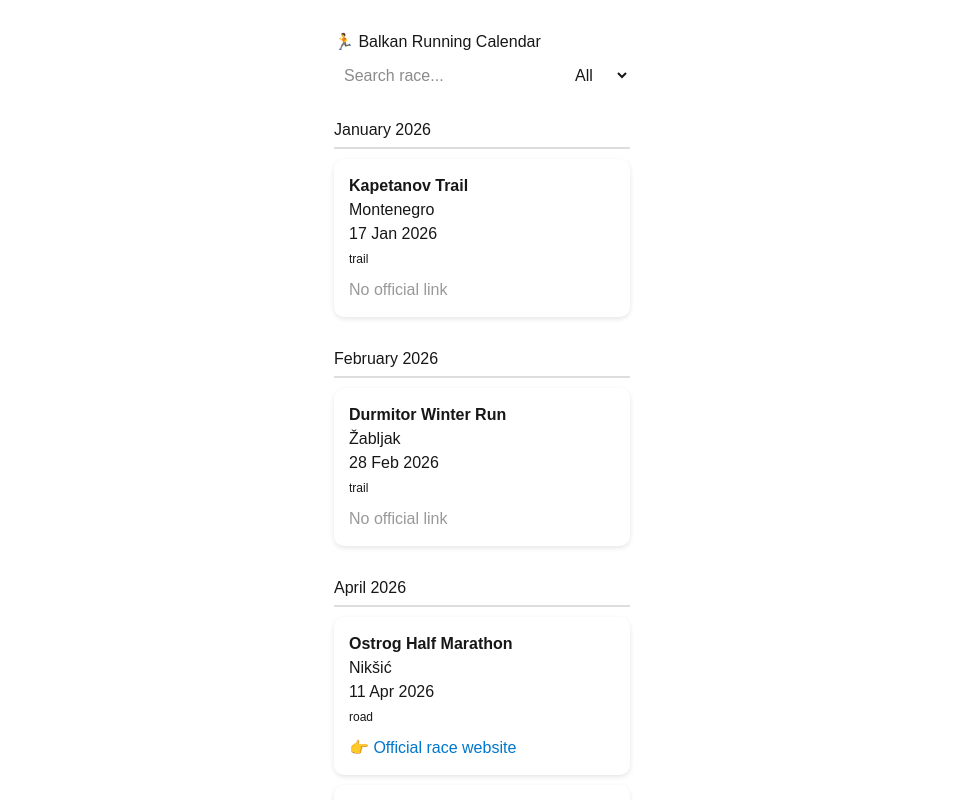
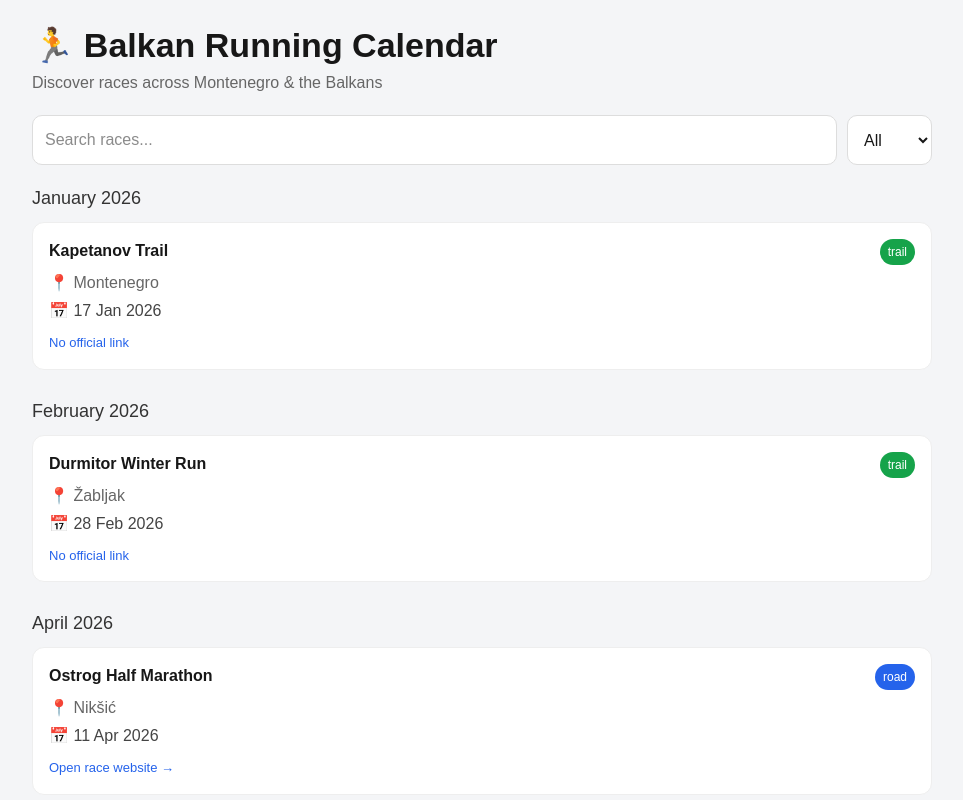
Before and after one commit to johnkremer-mne/runningkalender, a Next.js app: page / in a window 1280 px wide. Shown: the top 800 px of the page, without its empty margins (158-1121 px from the left). Built offline with nearby package versions, Linux system fonts and the light colour scheme.

Commit message:
Update UI design

```diff
--- a/app/page.tsx
+++ b/app/page.tsx
@@ -78,21 +78,17 @@ export default function Home() {
     }
   ]
 
-  // FILTER
   const filtered = races
-    .filter((r) =>
+    .filter(r =>
       r.name.toLowerCase().includes(search.toLowerCase())
     )
-    .filter((r) => filter === "all" || r.type === filter)
+    .filter(r => filter === "all" || r.type === filter)
     .sort((a, b) => new Date(a.date).getTime() - new Date(b.date).getTime())
 
-  // GROUP BY MONTH
   const grouped: Record<string, Race[]> = {}
 
-  filtered.forEach((r) => {
-    const date = new Date(r.date)
-
-    const month = date.toLocaleString("en-GB", {
+  filtered.forEach(r => {
+    const month = new Date(r.date).toLocaleString("en-GB", {
       month: "long",
       year: "numeric"
     })
@@ -101,29 +97,57 @@ export default function Home() {
     grouped[month].push(r)
   })
 
+  const badgeColor = (type: string) => {
+    if (type === "road") return "#2563eb"
+    if (type === "trail") return "#16a34a"
+    if (type === "ultra") return "#dc2626"
+    return "#999"
+  }
+
   return (
+    <div style={{ background: "#f4f5f7", minHeight: "100vh", padding: 20 }}>
+
+      {/* HEADER */}
+      <div style={{ maxWidth: 900, margin: "0 auto 20px" }}>
+        <h1 style={{ fontSize: 34, fontWeight: 700 }}>
+          🏃 Balkan Running Calendar
+        </h1>
+        <p style={{ color: "#666" }}>
+          Discover races across Montenegro & the Balkans
+        </p>
+      </div>
+
+      {/* FILTER BAR */}
       <div
         style={{
-        padding: 30,
-        fontFamily: "Arial",
           maxWidth: 900,
-        margin: "auto"
+          margin: "0 auto 20px",
+          display: "flex",
+          gap: 10
         }}
       >
-      <h1>🏃 Balkan Running Calendar</h1>
-
-      {/* CONTROLS */}
-      <div style={{ marginBottom: 20 }}>
         <input
-          placeholder="Search race..."
+          placeholder="Search races..."
           value={search}
           onChange={(e) => setSearch(e.target.value)}
-          style={{ padding: 10, marginRight: 10 }}
+          style={{
+            flex: 1,
+            padding: 12,
+            borderRadius: 10,
+            border: "1px solid #ddd",
+            background: "white"
+          }}
         />
 
         <select
           value={filter}
           onChange={(e) => setFilter(e.target.value as any)}
+          style={{
+            padding: 12,
+            borderRadius: 10,
+            border: "1px solid #ddd",
+            background: "white"
+          }}
         >
           <option value="all">All</option>
           <option value="road">Road</option>
@@ -133,58 +157,81 @@ export default function Home() {
       </div>
 
       {/* LIST */}
+      <div style={{ maxWidth: 900, margin: "0 auto" }}>
         {Object.entries(grouped).map(([month, races]) => (
-        <div key={month} style={{ marginBottom: 30 }}>
-          <h2 style={{ borderBottom: "2px solid #ddd", paddingBottom: 5 }}>
+          <div key={month} style={{ marginBottom: 28 }}>
+
+            <h2 style={{ fontSize: 18, marginBottom: 10, color: "#333" }}>
               {month}
             </h2>
 
+            <div style={{ display: "grid", gap: 12 }}>
               {races.map((race, i) => (
+                <a
+                  key={i}
+                  href={race.link || "#"}
+                  target="_blank"
+                  rel="noopener noreferrer"
+                  style={{
+                    textDecoration: "none",
+                    color: "inherit"
+                  }}
+                >
                   <div
-              key={i}
                     style={{
                       background: "white",
-                padding: 15,
-                margin: "10px 0",
-                borderRadius: 10,
-                boxShadow: "0 2px 5px rgba(0,0,0,0.1)"
+                      padding: 16,
+                      borderRadius: 12,
+                      border: "1px solid #eee",
+                      transition: "0.2s",
+                      cursor: "pointer"
+                    }}
+                    onMouseOver={(e) =>
+                      (e.currentTarget.style.transform = "translateY(-2px)")
+                    }
+                    onMouseOut={(e) =>
+                      (e.currentTarget.style.transform = "translateY(0)")
+                    }
+                  >
+                    <div style={{ display: "flex", justifyContent: "space-between" }}>
+                      <strong>{race.name}</strong>
+
+                      <span
+                        style={{
+                          fontSize: 12,
+                          padding: "4px 8px",
+                          borderRadius: 999,
+                          background: badgeColor(race.type),
+                          color: "white"
                         }}
                       >
-              <strong>{race.name}</strong>
-              <br />
-              {race.location}
-              <br />
+                        {race.type}
+                      </span>
+                    </div>
 
+                    <div style={{ color: "#666", marginTop: 6 }}>
+                      📍 {race.location}
+                    </div>
+
+                    <div style={{ color: "#444", marginTop: 4 }}>
+                      📅{" "}
                       {new Date(race.date).toLocaleDateString("en-GB", {
                         day: "numeric",
                         month: "short",
                         year: "numeric"
                       })}
+                    </div>
 
-              <br />
-
-              <span style={{ fontSize: 12 }}>{race.type}</span>
-
-              <div style={{ marginTop: 8 }}>
-                {race.link ? (
-                  <a
-                    href={race.link}
-                    target="_blank"
-                    rel="noopener noreferrer"
-                    style={{ color: "#0077cc" }}
-                  >
-                    👉 Official race website
+                    <div style={{ marginTop: 10, fontSize: 13, color: "#2563eb" }}>
+                      {race.link ? "Open race website →" : "No official link"}
+                    </div>
+                  </div>
                 </a>
-                ) : (
-                  <span style={{ color: "#999" }}>
-                    No official link
-                  </span>
-                )}
+              ))}
             </div>
           </div>
         ))}
       </div>
-      ))}
     </div>
   )
 }
```
Lines whose indentation alone changed are shown as unchanged.
